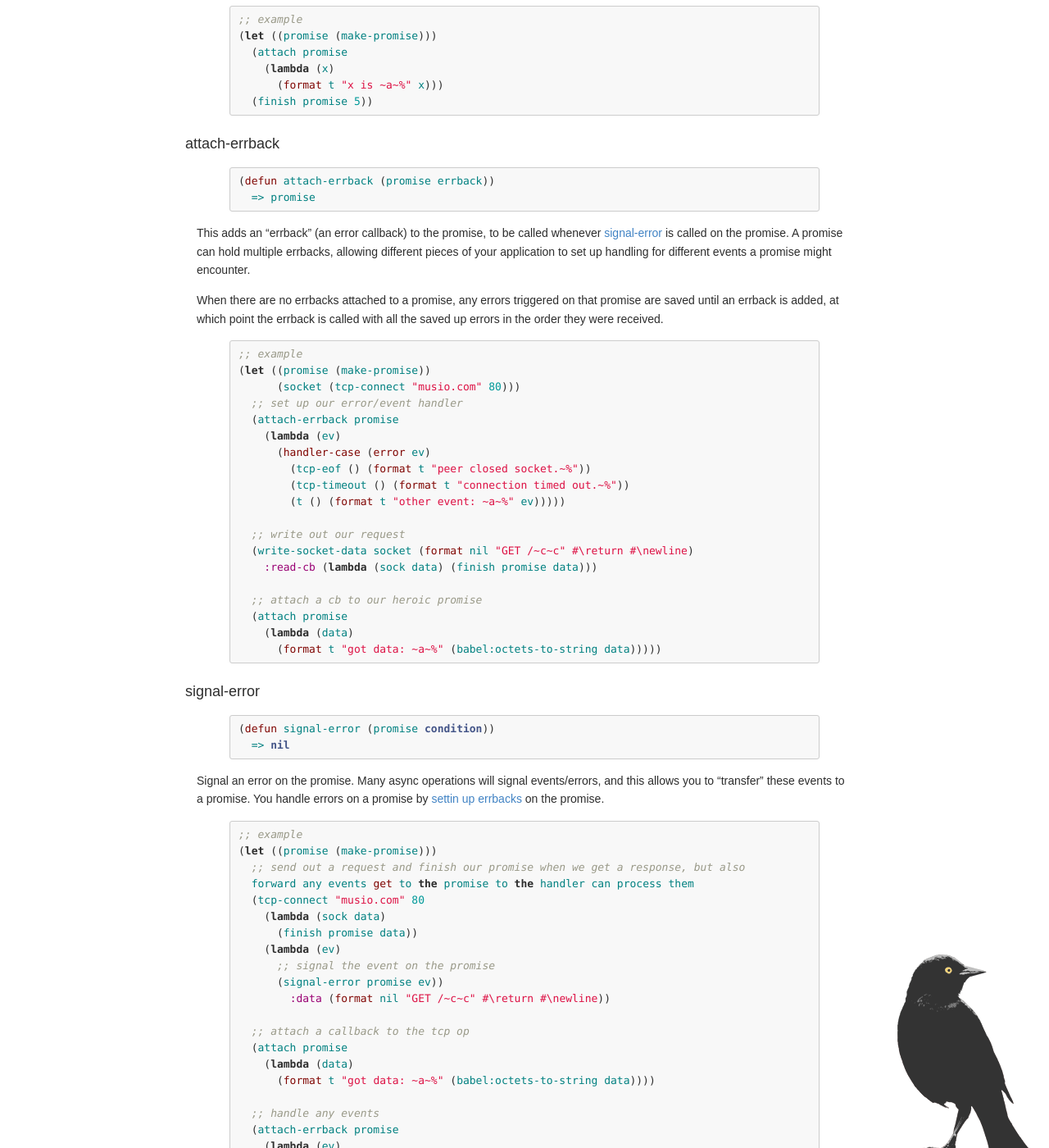
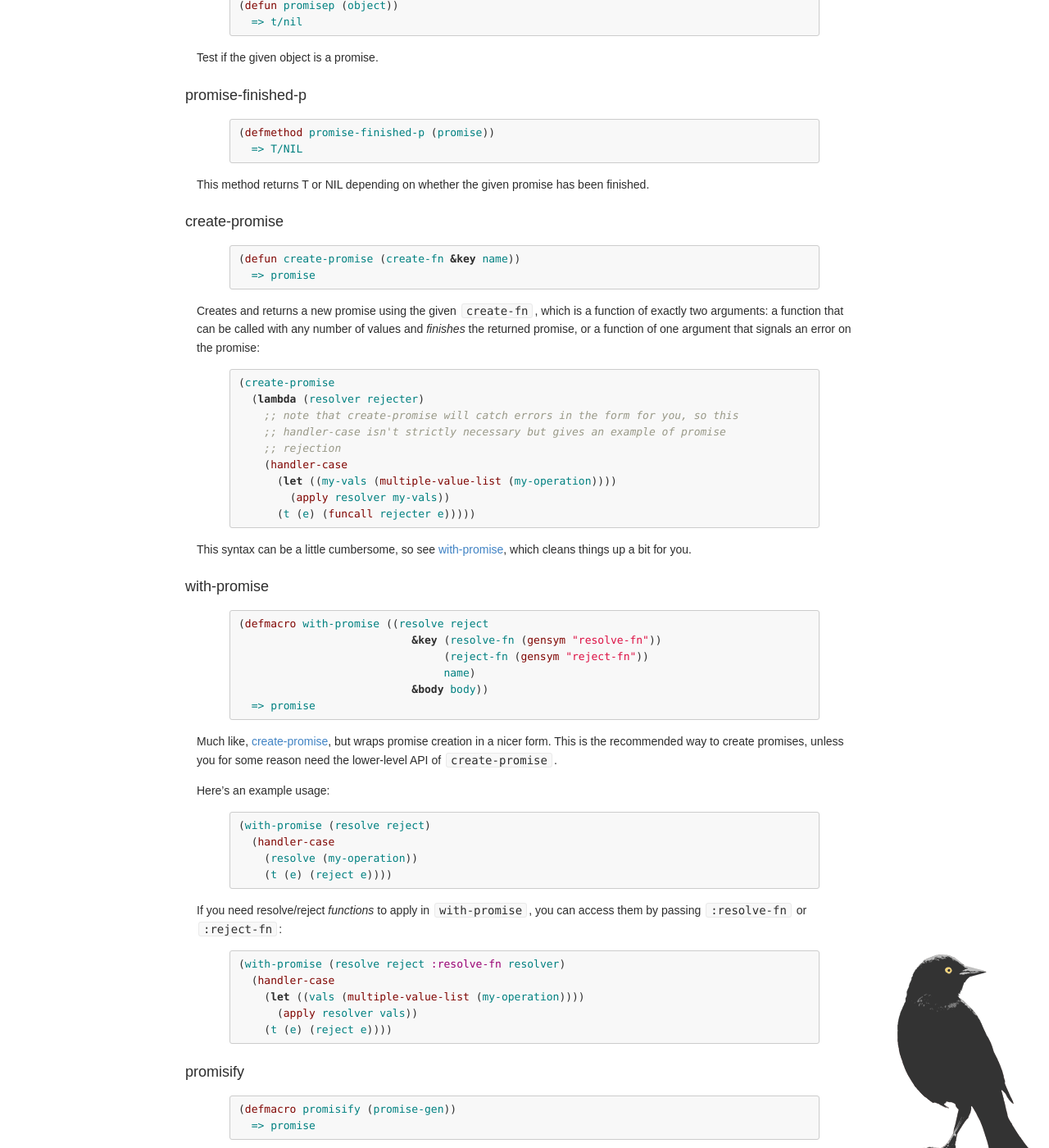
Before and after one commit to orthecreedence/blackbird, a Jekyll site: the page built from index.md, in a window 1280 px wide and 1400 px high, scrolled down 2211 px. Shown: the whole window at 82% size. Built offline with Jekyll 4.4.1, drawn with Linux system fonts in a browser that asks for light colours; Markdown is read by kramdown in place of the engine named in the settings; some of the changed text lies outside the part shown.

Commit message:
redoing docs for new api

```diff
--- a/index.md
+++ b/index.md
@@ -18,25 +18,28 @@ code is doing.
 - [Intro to promises](#intro)
 - [Promises API](#promise-api)
   - [promise](#promise) _class_
-  - [make-promise](#make-promise) _function_
-  - [attach-errback](#attach-errback) _function_
-  - [signal-error](#signal-error) _function_
   - [promisep](#promisep) _function_
-  - [finish](#finish) _function_
   - [promise-finished-p](#promise-finished-p) _method_
-  - [lookup-forwarded-promise](#lookup-forwarded-promise) _function_
+  - [create-promise](#create-promise) _function_
+  - [with-promise](#with-promise) _macro_
+  - [promisify](#promisify) _macro_
   - [attach](#attach) _macro_
+  - [catcher](#catcher) _macro_
+  - [finally](#finally) _macro_
 - [Nicer syntax](#nicer-syntax)
   - [alet](#alet) _macro_
   - [alet*](#alet-star) _macro_
   - [aif](#aif) _macro_
   - [multiple-promise-bind](#multiple-promise-bind) _macro_
   - [wait](#wait) _macro_
+- [Utils](#utils)
   - [adolist](#adolist) _macro_
-- [Error handling](#error-handling)
-  - [promise-handler-case](#promise-handler-case) _macro_
-  - [:promise-debug](#promise-debug) _feature_
-- [Backwards compatibility](#compat)
+  - [amap](#amap) _function_
+  - [all](#all) _function_
+  - [areduce](#areduce) _function_
+  - [afilter](#afilter) _function_
+  - [tap](#tap) _function_
+  - [chain](#chain) _function_
 
 
 <a id="intro"></a>
@@ -51,8 +54,11 @@ Promises not only give an important abstraction for asynchronous programming, bu
 offer opportunities for [syntactic abstraction](#nicer-syntax) that make async
 programming a lot more natural.
 
-Our implementation of promises are great for this because of the following
-reasons:
+The blackbird promise implementation supports the concept of promise chaining,
+meaning values and errors that happen in your computations become available to
+other promises as they progress, allowing you to program naturally even if
+you're doing async operations (which are traditionally callback-based). Here's
+how it's done:
 
 - If a callback is [attached](#attach) to a value that is not a [promise](#promise),
 that callback is called immediated with the value. This makes it so that you can
@@ -84,23 +90,20 @@ This is all probably greek, so let's give an example:
 
 (defun promise-calc (x)
   "Asynchronously add 1 to x, returning a promise that will be finished when x is computed."
-  (let ((promise (make-promise)))
-    (as:delay (lambda () (finish promise (+ x 1)))
-              :time 1)
-    promise))
+  (with-promise (resolve reject)
+    (as:delay (lambda () (resolve (+ x 1))) :time 1)))
 
-(as:start-event-loop
-  (lambda ()
-    (let ((promise (attach (promise-calc 0)
-                    (lambda (x)           ;; x is 1 here
-                      (attach (promise-calc x)
-                        (lambda (x)       ;; x is 2 here
-                          (attach (promise-calc x)
-                            (lambda (x)   ;; x is 3 here
-                              (* x 5)))))))))
-      (attach promise
-        (lambda (x)
-          (format t "Final result: ~a" x))))))
+(as:with-event-loop ()
+  (let ((promise (attach (promise-calc 0)
+                   (lambda (x)           ;; x is 1 here
+                     (attach (promise-calc x)
+                       (lambda (x)       ;; x is 2 here
+                         (attach (promise-calc x)
+                           (lambda (x)   ;; x is 3 here
+                             (* x 5)))))))))
+    (attach promise
+      (lambda (x)
+        (format t "Final result: ~a" x)))))
 {% endhighlight %}
 
 This waits 3 seconds then prints:
@@ -111,6 +114,10 @@ Notice how the callback was attached to the top-level promise, but was able to
 get the result computed from many async-levels deep. Not only does this mimick a
 normal call stack a lot closer than CPS, but can be wrapped in macros that make
 the syntax almost natural (note that these macros I speak of are on the way).
+
+It's important to note that a promise can hold either one set of value(s) or one
+error. It cannot hold both, and once it has either a value (or multiple values)
+or an error attached to it, the promise essentially becomes read-only.
 
 <a id="promise-api"></a>
 Promises API
@@ -124,99 +131,6 @@ values, events, etc.
 
 The standard way to create a promise is with [make-promise](#make-promise).
 
-<a id="make-promise"></a>
-### make-promise
-{% highlight cl %}
-(defun make-promise (&key preserve-callbacks (reattach-callbacks t)))
-  => promise
-{% endhighlight %}
-
-Create a promise. Supports persistent callbacks (can be fired more than once) and
-reattaching callbacks to another promise (when this promise is [finished](#finish)
-with another promise as the value).
-
-{% highlight cl %}
-;; example
-(let ((promise (make-promise)))
-  (attach promise
-    (lambda (x)
-      (format t "x is ~a~%" x)))
-  (finish promise 5))
-{% endhighlight %}
-
-<a id="attach-errback"></a>
-### attach-errback
-{% highlight cl %}
-(defun attach-errback (promise errback))
-  => promise
-{% endhighlight %}
-
-This adds an "errback" (an error callback) to the promise, to be called whenever
-[signal-error](#signal-error) is called on the promise. A promise can hold
-multiple errbacks, allowing different pieces of your application to set up
-handling for different events a promise might encounter.
-
-When there are no errbacks attached to a promise, any errors triggered on that
-promise are saved until an errback is added, at which point the errback is called
-with all the saved up errors in the order they were received.
-
-{% highlight cl %}
-;; example
-(let ((promise (make-promise))
-      (socket (tcp-connect "musio.com" 80)))
-  ;; set up our error/event handler
-  (attach-errback promise
-    (lambda (ev)
-      (handler-case (error ev)
-        (tcp-eof () (format t "peer closed socket.~%"))
-        (tcp-timeout () (format t "connection timed out.~%"))
-        (t () (format t "other event: ~a~%" ev)))))
-
-  ;; write out our request
-  (write-socket-data socket (format nil "GET /~c~c" #\return #\newline)
-    :read-cb (lambda (sock data) (finish promise data)))
-
-  ;; attach a cb to our heroic promise
-  (attach promise
-    (lambda (data)
-      (format t "got data: ~a~%" (babel:octets-to-string data)))))
-{% endhighlight %}
-
-<a id="signal-error"></a>
-### signal-error
-{% highlight cl %}
-(defun signal-error (promise condition))
-  => nil
-{% endhighlight %}
-
-Signal an error on the promise. Many async operations will signal events/errors,
-and this allows you to "transfer" these events to a promise. You handle errors
-on a promise by [settin up errbacks](#attach-errback) on the promise.
-
-{% highlight cl %}
-;; example
-(let ((promise (make-promise)))
-  ;; send out a request and finish our promise when we get a response, but also
-  forward any events get to the promise to the handler can process them
-  (tcp-connect "musio.com" 80
-    (lambda (sock data)
-      (finish promise data))
-    (lambda (ev)
-      ;; signal the event on the promise
-      (signal-error promise ev))
-	:data (format nil "GET /~c~c" #\return #\newline))
-
-  ;; attach a callback to the tcp op
-  (attach promise
-    (lambda (data)
-      (format t "got data: ~a~%" (babel:octets-to-string data))))
-
-  ;; handle any events
-  (attach-errback promise
-    (lambda (ev)
-      (format t "ev: ~a~%" ev))))
-{% endhighlight %}
-
 <a id="promisep"></a>
 ### promisep
 {% highlight cl %}
@@ -225,26 +139,6 @@ on a promise by [settin up errbacks](#attach-errback) on the promise.
 {% endhighlight %}
 
 Test if the given object is a promise.
-
-<a id="finish"></a>
-### finish
-{% highlight cl %}
-(defun finish (promise &rest values))
-  => promise
-{% endhighlight %}
-
-Finish a promise with one or more values. When finished, all callbacks attached
-to the promise will be fired, with the given values as their arguments. The same
-promise passed in is returned.
-
-{% highlight cl %}
-;; example
-(let ((promise (make-promise)))
-  (as:delay (lambda () (finish promise 1 2 3)))
-  (attach promise
-    (lambda (x y z)
-      (format t "result: ~a~%" (* x y z)))))
-{% endhighlight %}
 
 <a id="promise-finished-p"></a>
 ### promise-finished-p
@@ -256,19 +150,81 @@ promise passed in is returned.
 This method returns T or NIL depending on whether the given promise has been
 finished.
 
-<a id="lookup-forwarded-promise"></a>
-### lookup-forwarded-promise
+<a id="create-promise"></a>
+### create-promise
 {% highlight cl %}
-(defun lookup-forwarded-promise (promise))
+(defun create-promise (create-fn &key name))
+  => promise
+{% endhighlight %}
+Creates and returns a new promise using the given `create-fn`, which is a
+function of exactly two arguments: a function that can be called with any number
+of values and *finishes* the returned promise, or a function of one argument
+that signals an error on the promise:
+
+{% highlight cl %}
+(create-promise
+  (lambda (resolver rejecter)
+    ;; note that create-promise will catch errors in the form for you, so this
+    ;; handler-case isn't strictly necessary but gives an example of promise
+    ;; rejection
+    (handler-case
+      (let ((my-vals (multiple-value-list (my-operation))))
+        (apply resolver my-vals))
+      (t (e) (funcall rejecter e)))))
+{% endhighlight %}
+
+This syntax can be a little cumbersome, so see [with-promise](#with-promise),
+which cleans things up a bit for you.
+
+<a id="with-promise"></a>
+### with-promise
+{% highlight cl %}
+(defmacro with-promise ((resolve reject
+                           &key (resolve-fn (gensym "resolve-fn"))
+                                (reject-fn (gensym "reject-fn"))
+                                name)
+                           &body body))
   => promise
 {% endhighlight %}
 
-This function takes a promise, follows the chain of forwarding, and returns the
-last promise that the given one forwards to. If no forwarding is set up, then it
-returns the promise that was passed in.
+Much like, [create-promise](#create-promise), but wraps promise creation in a
+nicer form. This is the recommended way to create promises, unless you for some
+reason need the lower-level API of `create-promise`.
 
-The purpose of this function is to allow an app to look at, given a promise, what
-is the *actual* promise that will be operated on.
+Here's an example usage:
+
+{% highlight cl %}
+(with-promise (resolve reject)
+  (handler-case
+    (resolve (my-operation))
+    (t (e) (reject e))))
+{% endhighlight %}
+
+If you need resolve/reject *functions* to apply in `with-promise`, you can
+access them by passing `:resolve-fn` or `:reject-fn`:
+
+{% highlight cl %}
+(with-promise (resolve reject :resolve-fn resolver)
+  (handler-case
+    (let ((vals (multiple-value-list (my-operation))))
+      (apply resolver vals))
+    (t (e) (reject e))))
+{% endhighlight %}
+
+<a id="promisify"></a>
+### promisify
+{% highlight cl %}
+(defmacro promisify (promise-gen))
+  => promise
+{% endhighlight %}
+
+Given any value(s) (or a triggered error), returns a promise either finished
+with those value(s) or failed with the given error:
+{% highlight cl %}
+(promisify 3)                    ; finished promise with the value 3
+(promisify (values "jerry" 28))  ; finished promise with the values "jerry" and 28
+(promisify (error "oh no"))      ; failed promise with the error "oh no"
+{% endhighlight %}
 
 <a id="attach"></a>
 ### attach
@@ -314,6 +270,119 @@ be viewable by the top-level caller.
   (lambda (x)
     (format t "x is ~a~%" x)))
 {% endhighlight %}
+
+<a id="catcher"></a>
+### catcher
+{% highlight cl %}
+(defmacro catcher (promise-gen &rest handler-forms))
+  => new-promise
+{% endhighlight %}
+
+The `catcher` macro is used for catching errors on your promises. It listens for
+any errors on your promise chain and allows you to set up handlers for them. The
+handler syntax is very much like cl's `handler-case`:
+
+{% highlight cl %}
+(catcher
+  (attach (my-dangerous-op)
+    (lambda (x)
+      (format t "danger is my middle name: ~a~%" x)))
+  (type-error (e)
+    (format t "got a type error! ~a~%" e))
+  (t (e)
+    (format t "unknown error: ~a~%" e)))
+{% endhighlight %}
+
+Notice that like [attach](#attach), `catcher` returns a new promise that
+resolves to either
+
+- the value of the promise it wrapped, in the case no error happened
+- the value returned by its handler form, if an error occurred
+
+<a id="finially"></a>
+### finally
+{% highlight cl %}
+(defmacro finally (promise-gen &body body))
+  => new-promise
+{% endhighlight %}
+
+The `finally` macro works much like [attach](#attach) and [catcher](#catcher) in
+that it attaches to a promise and resolves the promise it returns to the value
+of its body form. However, its body form is called whether or not the given
+promise resolves or is rejected...think of it as the `unwind-protect` equivalent
+of promises. It's form runs whether the promise chain has an error or a value.
+It can be used to close connections or clean up resources that are no longer
+needed.
+
+{% highlight cl %}
+(let ((conn nil))
+  (finally
+    ;; catch any db errors
+    (catcher
+      ;; grab a connection and get some users
+      (attach (get-db-connection)
+        (lambda (db)
+          (setf conn db)
+          (attach (get-users-from-db conn)
+            (lambda (users)
+              (do-something-with-users)))))
+      (connection-failed (e)
+        (format t "bad connection! ~a~%" e))
+      (wrong-db (e)
+        (format t "i'm sorry, but the users are in another db ~a~%" e))
+      (t (e)
+        (format t "unknown error: ~a~%" e)))
+    ;; always close the db, rain or shine
+    (when conn
+      (close-db-conn))))
+{% endhighlight %}
+
+Note that we can use `finally` to close up the database whether things when well
+or not. Also note how annoying it is to type out all those `attach` calls. Fear
+not, [better syntax awaits](#nicer-syntax).
+
+{% comment %}
+-------------------------
+<a id="attach-errback"></a>
+### attach-errback
+{% highlight cl %}
+(defun attach-errback (promise errback))
+  => promise
+{% endhighlight %}
+
+This adds an "errback" (an error handler) to the promise, to be called whenever
+an error occurs on the promise. A promise can hold multiple errbacks, allowing
+different pieces of your application to set up handling for different events a
+promise might encounter.
+
+When there are no errbacks attached to a promise, any error triggered on that
+promise is saved until an errback is added, at which point the errback is called
+with that error.
+
+{% highlight cl %}
+;; example
+(let ((promise (make-promise))
+      (socket (tcp-connect "musio.com" 80)))
+  ;; set up our error/event handler
+  (attach-errback promise
+    (lambda (ev)
+      (handler-case (error ev)
+        (tcp-eof () (format t "peer closed socket.~%"))
+        (tcp-timeout () (format t "connection timed out.~%"))
+        (t () (format t "other event: ~a~%" ev)))))
+
+  ;; write out our request
+  (write-socket-data socket (format nil "GET /~c~c" #\return #\newline)
+    :read-cb (lambda (sock data) (finish promise data)))
+
+  ;; attach a cb to our heroic promise
+  (attach promise
+    (lambda (data)
+      (format t "got data: ~a~%" (babel:octets-to-string data)))))
+{% endhighlight %}
+-------------------------
+{% endcomment %}
+
 
 <a id="nicer-syntax"></a>
 Nicer syntax
@@ -460,6 +529,13 @@ want to know when an operation has finished but don't care about the result.
   (format t "Command finished.~%"))
 {% endhighlight %}
 
+<a id="utils"></a>
+Utils
+-----
+The following utility functions allow us to easily perform operations over lists
+of values/promises, or promises of lists of values/promises (it's turtles all
+the way down).
+
 <a id="adolist"></a>
 ### adolist
 {% highlight cl %}
@@ -500,115 +576,63 @@ Here are some toy examples:
     (finish promise)))
 {% endhighlight %}
 
-<a id="error-handling"></a>
-Error handling
---------------
-All the wonderful [syntax macros](#nicer-syntax) in the world aren't going to do
-you any good if you can't handle errors and conditions properly. The error
-handling for promises closely follows how you would handle errors in native lisp.
-
-<a id="promise-handler-case"></a>
-### promise-handler-case
+<a id="amap"></a>
+### amap
 {% highlight cl %}
-(defmacro promise-handler-case (body-form &rest error-forms))
-  => body-form-return
+(defun amap (function promise-list))
+  => new-promise
 {% endhighlight %}
 
-This macro wraps any of the above macros (`attach`, `alet`, `alet*`,
-`multiple-promise-bind`, `wait-for`) with `handler-case` like error handling.
+Maps over a list of values (or promises of values) and runs the given function
+on each value, resolving its returned promise as the list of mapped values. Note
+they if `function` returns a promise, `amap` waits for the promise to resolve
+before continuing, allowing you to run promise-returning operations on all the
+values in the collection.
 
-It works not only on the top-level forms, but also on each form within the above
-macros that generates a promise, meaning that a single handler form can set up
-error handling for all the sub-forms, even if the stack has unwound.
-
-Note that `promise-handler-case` will only work on the forms it wraps (ie the
-lexical scope). If you leave via a function call or similar, it *will only catch
-errors that occur in that function if they are generated synchronously*. This is
-probably the main difference between `handler-case` and `promise-handler-case`.
-If you want to call a function that operates asynchronously from *within* a
-`promise-handler-case` macro, make sure that function sets up its own error
-handlers.
+Note that an error on *any* of the promises being iterated will signal an error
+on the promise returned from `amap`.
 
 {% highlight cl %}
-;; simple example
-(promise-handler-case
-  (alet ((record (get-record-from-server)))
-    (format t "got record: ~a~%" record))
-  (event-error (e)
-    (format t "oh no, an error.~%")))
-
-;; nesting example
-
-(defun process-results (x y)
-  ;; any errors triggered on this stack will be caught. any errors occuring
-  ;; after (calculate-z-from-server ...) returns will NOT NOT NOT be caught.
-  (alet ((z (calculate-z-from-server x y)))
-    (format t "z is ~a~%" z)))
-
-(promise-handler-case
-  (alet ((sock (connect-to-server)))
-    (promise-handler-case
-      (multiple-promise-bind (id name)
-          (get-user-from-server :socket sock)
-        (alet* ((x (get-x-from-server :socket sock))
-                (y (get-y-from-server :socket sock)))
-          (format t "x+y: ~a~%" (+ x y))
-          (process-results x y)))
-      (type-error (e)
-        (format t "Got a type error, x or y possibly isn't a number: ~a~%" e))))
-  (tcp-error (e)
-    (format t "Error connecting to server: ~a~%" e))
-  (event-error (e)
-    (format t "Got an error event: ~a~%" e))
-  (t (e)
-    (format t "Got general error: ~a~%" e)))
+(attach
+  (amap (lambda (x)
+          (promisify (+ x 7)))
+        (promisify (list 1 2 (promisify 3))))
+  (lambda (x)
+    (format t "x is: ~a~%" x)))  ; prints "x is (8 9 10)"
 {% endhighlight %}
 
-In the above, if `x` or `y` are not returned as numbers, it will be caught by
-the `(type-error ...)` handler. If some unknown error occurs anywhere inside the
-top-level `promise-handler-case`, the outer `(t (e) ...)` general error handler
-will get triggered (even though there's a `promise-handler-case` inside it).
+<a id="all"></a>
+### all
+{% highlight cl %}
+(defun all (promise-list))
+  => new-promise
+{% endhighlight %}
 
-If `process-results` signals an error, it will only be caught by the
-`promise-handler-case` forms if it spawned no asynchronous events _or_ if any
-errors signaled are done so on the current stack (ie synchronously, *not*
-asynchronously).
+Waits on all of the given values in the `promise-list` to complete before
+resolving with the list of all computed values. Like [amap](#amap), the `promise-list`
+can be a promise to a list of promises. All will be resolved before continuing.
 
-Really, if you want to call out to another function that performs asynchronous
-operations from within a `promise-handler-case`, make sure that function is
-perfectly capable of handling its own errors without relying on the calling form
-to catch them *OR ELSE*.
+Note that an error on *any* of the promises being iterated will signal an error
+on the promise returned from `amap`.
 
-<a id="promise-debug"></a>
-### :promise-debug
-If this keyword is present in `*features*` when compiling your app, *all* promise
-error handling is turned off (ie [promise-handler-case](#promise-handler-case)
-doesn't catch any errors), and [signal-error](#signal-error) will throw the given
-condition (instead of pushing it onto the promise errors array).
+{% highlight cl %}
+(attach (all (promisify (list (promisify 1) (promisify 2) 3)))
+  (lambda (vals)
+    (format t "vals: ~a~%" vals)))  ; prints "vals: (1 2 3)"
+{% endhighlight %}
 
-This makes it (in some cases) a lot easier to debug an app that has layers upon
-layers of async. Sometimes it can be tricky to see where a particular error is
-coming from and it makes sense to turn off *all* error handling and just let
-things bubble up to the top level.
+<a id="areduce"></a>
+### areduce
+coming soon
 
-Note that if you push `:promise-debug` onto `*features*`, you have to recompile
-your app (since it works on the macro level).
+<a id="afilter"></a>
+### afilter
+coming soon
 
-<a id="compat"></a>
-Backwards compatibility
------------------------
-Blackbird is the successor to cl-async-future. In fact, the API is incredibly
-similar, except for renaming "future" to "promise" and renaming the `wait-for`
-macro to `wait`.
+<a id="tap"></a>
+### tap
+coming soon
 
-Because a number of libraries depend on cl-async-future but may want to switch
-to blackbird (or not), cl-async-future has been re-written to be a compatibility
-layer over blackbird. This means that whenever you use cl-async-future, you're
-actually using blackbird under the hood. This is imnportant because your app
-can use the same promise objects from another app even if you're using
-cl-async-future and the other app is using blackbird (the libraries have
-interchangable promise objects).
-
-So for users of cl-async-future, there's no upgrade needed. You can continue
-using it, and even gain access to incremental improvements that go into
-blackbird.
+<a id="chain"></a>
+### chain
+coming soon
```
Also changed, not shown: other parts of index.md (+3 -3 lines).
